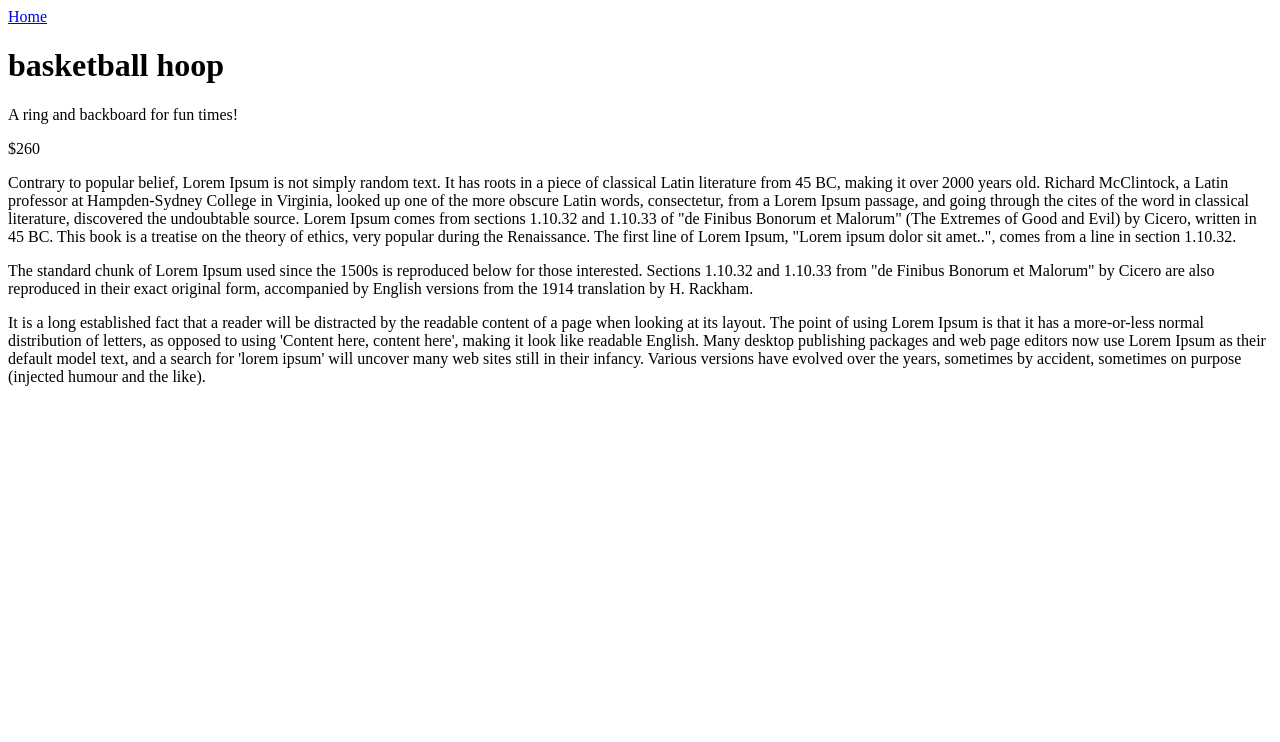
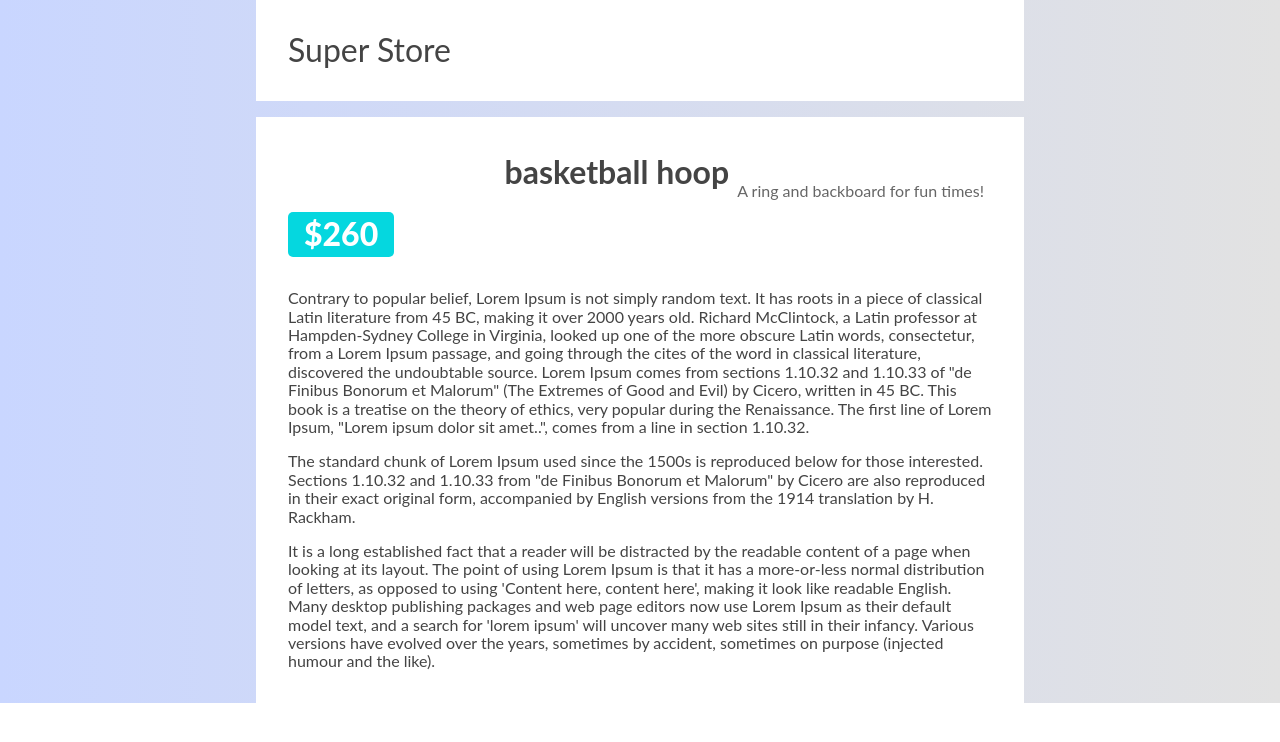
Before and after one commit to eunk0121/e-commerce_project, a Next.js app: page /products/basketball-hoop in a window 1280 px wide. Shown: the top 742 px of the page. Built offline with nearby package versions, Linux system fonts and the light colour scheme.

Commit message:
Day 16 completed

```diff
--- a/pages/_app.js
+++ b/pages/_app.js
@@ -1,13 +1,30 @@
 import Link from 'next/link';
+import styled from 'styled-components';
+import { Normalize } from 'styled-normalize';
+import Navbar from './components/Navbar';
+
+const Container = styled.div`
+  @import url('https://fonts.googleapis.com/css2?family=Lato&display=swap');
+  background: linear-gradient(to right, #c9d6ff, #e2e2e2);
+  font-family: 'Lato', sans-serif;
+  color: #444;
+`;
+
+const Page = styled.div`
+  width: 100%;
+  max-width: 768px;
+  margin: 0 auto;
+`;
 
 const MyApp = ({ Component, pageProps }) => {
   return (
-    <>
-      <Link href="/">
-        <a>Home</a>
-      </Link>
-      <Component {...pageProps} />
-    </>
+    <Container>
+      <Normalize />
+      <Navbar />
+      <Page>
+        <Component {...pageProps} />
+      </Page>
+    </Container>
   );
 };
 
--- /dev/null
+++ b/pages/_document.js
@@ -0,0 +1,30 @@
+import Document from 'next/document';
+import { ServerStyleSheet } from 'styled-components';
+
+export default class MyDocument extends Document {
+  static async getInitialProps(ctx) {
+    const sheet = new ServerStyleSheet();
+    const originalRenderPage = ctx.renderPage;
+
+    try {
+      ctx.renderPage = () =>
+        originalRenderPage({
+          enhanceApp: (App) => (props) =>
+            sheet.collectStyles(<App {...props} />),
+        });
+
+      const initialProps = await Document.getInitialProps(ctx);
+      return {
+        ...initialProps,
+        styles: (
+          <>
+            {initialProps.styles}
+            {sheet.getStyleElement()}
+          </>
+        ),
+      };
+    } finally {
+      sheet.seal();
+    }
+  }
+}
--- /dev/null
+++ b/pages/components/Navbar.js
@@ -0,0 +1,29 @@
+import Link from 'next/link';
+import styled from 'styled-components';
+import UnstyledLink from './styled/UnstyledLink';
+
+const Nav = styled.nav`
+  background: white;
+  padding: 2rem;
+`;
+
+const NavContainer = styled.div`
+  width: 100%;
+  max-width: 768px;
+  margin: 0 auto;
+  font-size: 2rem;
+`;
+
+const Navbar = () => {
+  return (
+    <NavContainer>
+      <Nav>
+        <Link href="/">
+          <UnstyledLink>Super Store</UnstyledLink>
+        </Link>
+      </Nav>
+    </NavContainer>
+  );
+};
+
+export default Navbar;
--- /dev/null
+++ b/pages/components/styled/UnstyledLink.js
@@ -0,0 +1,11 @@
+import styled from 'styled-components';
+
+const UnstyledLink = styled.a`
+  text-decoration: none;
+  color: inherit;
+  &:horver {
+    cursor: pointer;
+  }
+`;
+
+export default UnstyledLink;
--- a/pages/products/[product].js
+++ b/pages/products/[product].js
@@ -1,16 +1,47 @@
 import fs from 'fs';
 import matter from 'gray-matter';
 import marked from 'marked';
+import styled from 'styled-components';
+
+const Container = styled.div`
+  background-color: white;
+  padding: 1rem 2rem;
+  margin: 1rem 0;
+`;
+
+const Title = styled.div`
+  display: flex;
+  align-items: flex-end;
+  justify-content: flex-end;
+`;
+
+const SubTitle = styled.div`
+  padding: 0.75rem 0.5rem;
+  color: #666;
+`;
+
+const Price = styled.span`
+  font-size: 2rem;
+  background: #05d7df;
+  padding: 0.25rem 1rem;
+  border-radius: 5px;
+  color: white;
+  font-weight: 800;
+  margin-bottom: 1rem;
+  display: inline-block;
+`;
 
 const Product = ({ product: { data, content } }) => {
   const html = marked(content);
   return (
-    <div>
-      <h1>{data.name}</h1>
-      <p>{data.description}</p>
-      <p>${data.price / 100}</p>
+    <Container>
+      <Title>
+        <h1>{data.name}</h1>
+        <SubTitle>{data.description}</SubTitle>
+      </Title>
+      <Price>${data.price / 100}</Price>
       <div dangerouslySetInnerHTML={{ __html: html }} />
-    </div>
+    </Container>
   );
 };
 
```
Also changed, not shown: package.json (+6 -1 lines), pages/index.js (+46 -14 lines), .babelrc (added), 1 other file (tests, documents, lock files or other folders).
